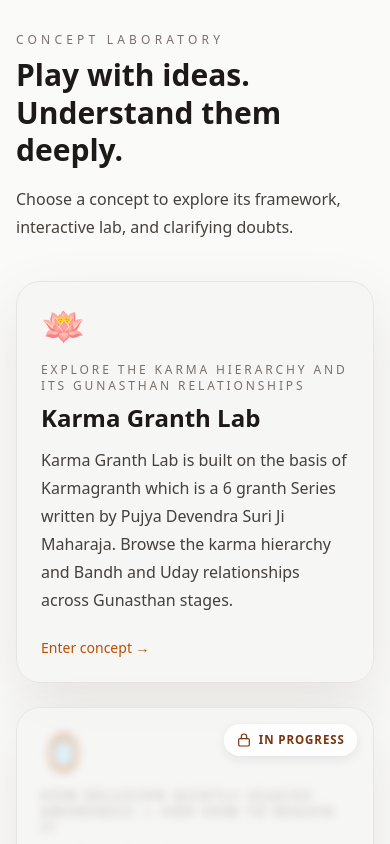
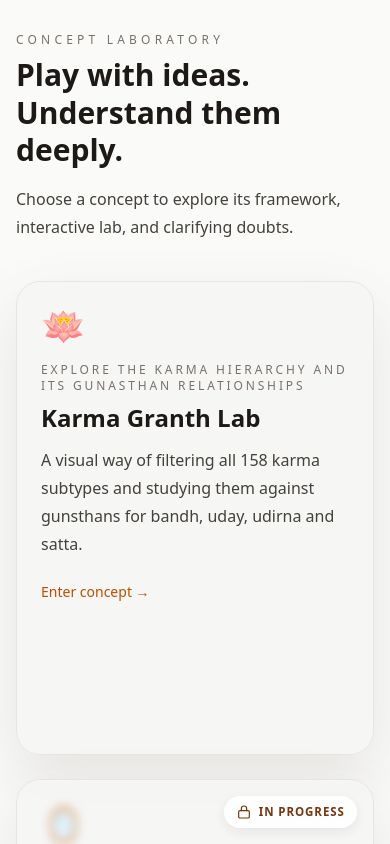
Before and after one commit to ritveak/jainphilosophy-games, a React (Vite) app: page / in a window 390 px wide. Shown: the top 844 px of the page. Built offline with nearby package versions, Linux system fonts and the light colour scheme.

Commit message:
fixed the intro text

```diff
--- a/src/components/layout/ConceptHub.jsx
+++ b/src/components/layout/ConceptHub.jsx
@@ -28,7 +28,7 @@ export default function ConceptHub() {
         </p>
       </header>
 
-      <main className="grid gap-6 sm:grid-cols-2 lg:grid-cols-3 animate-fade">
+      <main className="concept-grid grid gap-6 sm:grid-cols-2 lg:grid-cols-3 animate-fade">
         {CONCEPTS.map((concept) => {
           const isLocked = Boolean(concept.password) && !isConceptUnlocked(concept.id);
           const cardClassName = 'concept-card block rounded-3xl border border-stone-200 p-6 bg-stone-100/90 card-shadow no-underline text-inherit';
--- a/src/concepts/karmagranth/Concept.md
+++ b/src/concepts/karmagranth/Concept.md
@@ -2,7 +2,7 @@
 id: karmagranth
 title: Karma Granth Lab
 subtitle: Explore the karma hierarchy and its Gunasthan relationships
-summary: Karma Granth Lab is built on the basis of Karmagranth which is a 6 granth Series written by Pujya Devendra Suri Ji Maharaja. Browse the karma hierarchy and Bandh and Uday relationships across Gunasthan stages.
+summary: A visual way of filtering all 158 karma subtypes and studying them against gunsthans for bandh, uday, udirna and satta.
 icon: "🪷"
 tagline: Explore karma families, subtypes, and stage transitions.
 index: 1
@@ -14,8 +14,10 @@ I studied it via Tapovan E Pathshala.
 
 This lab can help in quick overview, but detailed notes for each karmagranth can be referred below :
 1. [Karma Granth 1 - Types and Subtypes of Karma](https://unchainednotes.vercel.app/1-learning-list/1-jainism-core-concepts/2-karnanuyog/karma/1-karma-types-and-subtypes/)
-2. [Karma Granth 2 - Karma Bandh, Uday, Udirna and Satta per gunsthan](https://unchainednotes.vercel.app/1-learning-list/1-jainism-core-concepts/2-karnanuyog/karma/2-karma-bandh-uday-udirna-and-satta-based-on-gunsthan)
+2. [Karma Granth 2 - Karma Bandh, Uday, Udirna and Satta per gunsthan](https://unchainednotes.vercel.app/1-learning-list/1-jainism-core-concepts/2-karnanuyog/karma/2-karma-bandh-uday-udirna-and-satta-based-on-gunsthan) [In progress]
 
-Browse the numbered karma hierarchy, its subtypes, and Bandh and Uday transitions across Gunasthan stages. Filter by karma family, relationship, and stage to explore the entries and counts.
+I will update links to next granths as I study them.
+
+Browse the numbered karma hierarchy, its subtypes, and Bandh, Uday, Udirna and Satta transitions across Gunasthan stages. Filter by karma family, relationship, and stage to explore the entries and counts.
 
 The links in Karma View and the count window open further explanations and references.
--- a/src/index.css
+++ b/src/index.css
@@ -86,7 +86,14 @@ body.pivot-locked {
 
 /* Concept hub cards */
 .concept-card {
+  height: 100%;
   transition: border-color 0.2s ease, transform 0.2s ease, box-shadow 0.2s ease;
+}
+.concept-grid {
+  grid-auto-rows: 1fr;
+}
+.concept-grid > article {
+  height: 100%;
 }
 .concept-card:hover {
   border-color: #fcd34d;
```
